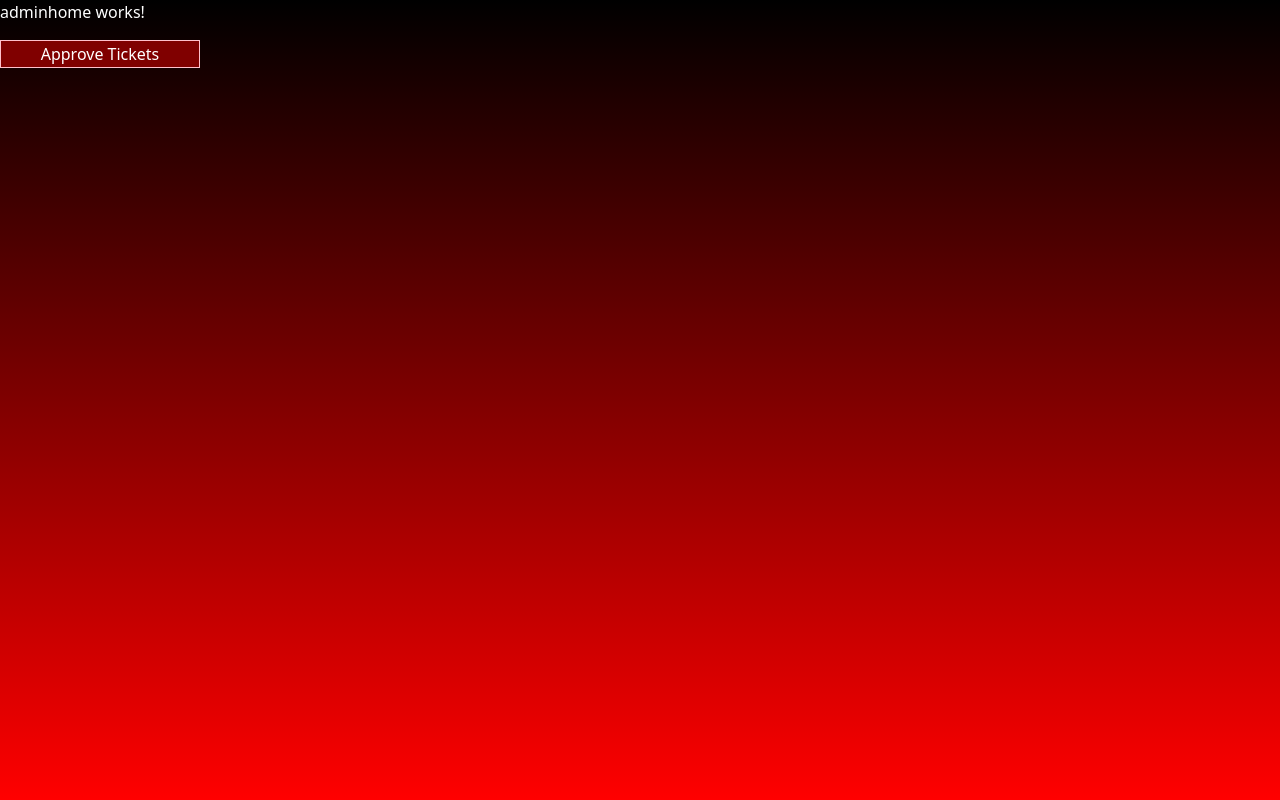
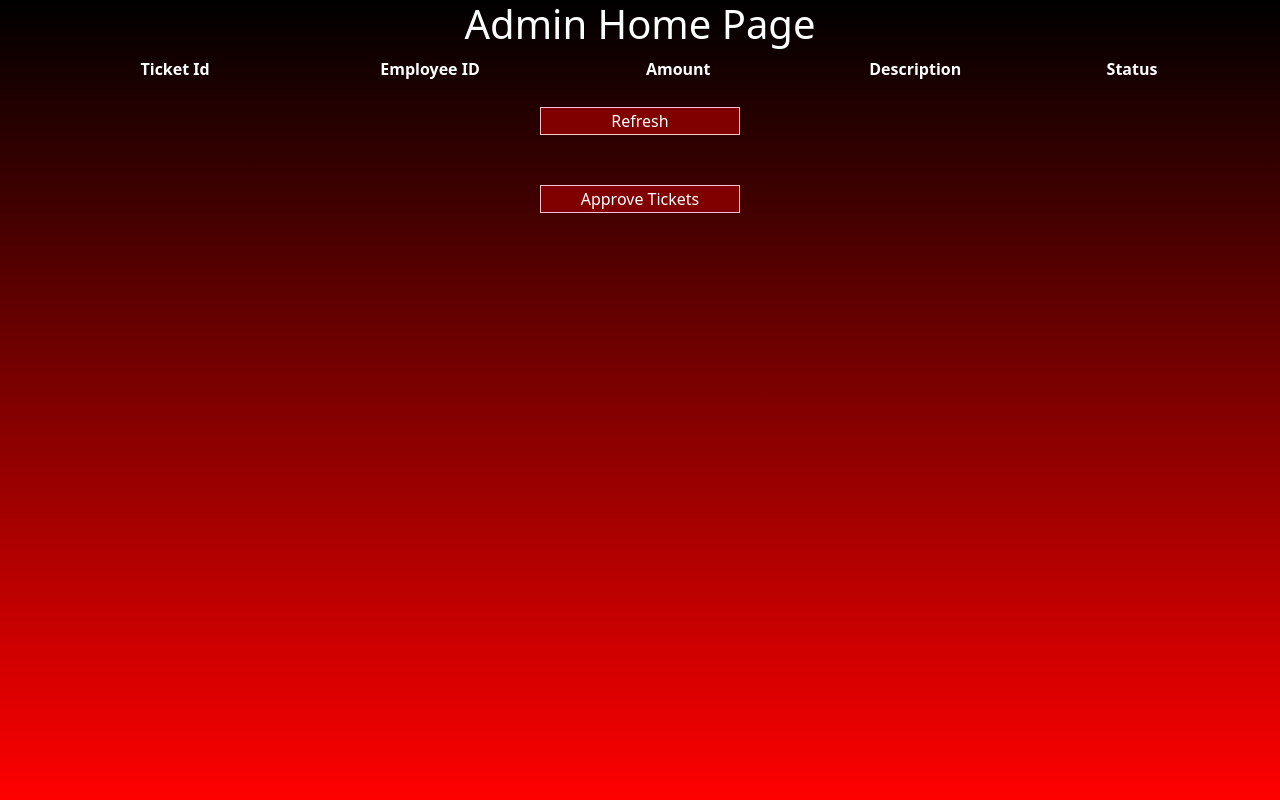
Before and after one commit to Smitty0078/RevatureLabs, an Angular app in the folder project_01_ERS/angular-front-end/: page /adminhome in a window 1280 px wide. Built offline with nearby package versions, Linux system fonts and the light colour scheme.

Commit message:
updated admin home and ticket approval

```diff
--- a/project_01_ERS/angular-front-end/src/app/adminhome/adminhome.component.html
+++ b/project_01_ERS/angular-front-end/src/app/adminhome/adminhome.component.html
@@ -1,2 +1,29 @@
-<p>adminhome works!</p>
-<button (click)="approveTickets()">Approve Tickets</button>
+
+<div class="container" style="text-align: center;">
+    <div class="row">
+        <h1>Admin Home Page</h1>
+    </div>
+    <div class="row">
+        <!-- <p><button (click)="signOut()" style="float: right; margin-bottom: 50px; margin-top: 10px; margin-right: 10px;">Sign Out</button></p> -->
+    </div>
+
+    <!-- use get to get all the tickets for current employee -->
+    <div class="row ticket_table" >
+        <table>
+            <tr>
+                <th>Ticket Id</th>
+                <th>Employee ID</th>
+                <th>Amount</th>
+                <th>Description</th>
+                <th>Status</th>
+            </tr>
+        </table>
+    </div>
+
+
+    <div>
+        <button (click)="refreshTable()" style="margin: 25px;">Refresh</button><br>
+        <button (click)="approveTickets()" style="margin: 25px;">Approve Tickets</button>
+    </div>
+
+</div>
--- a/project_01_ERS/angular-front-end/src/app/adminhome/adminhome.component.ts
+++ b/project_01_ERS/angular-front-end/src/app/adminhome/adminhome.component.ts
@@ -17,4 +17,8 @@ export class AdminhomeComponent implements OnInit {
     this.router.navigate(['ticketapproval'])
   }
 
+  refreshTable(){
+
+  }
+
 }
--- a/project_01_ERS/angular-front-end/src/app/ticketapproval/ticketapproval.component.html
+++ b/project_01_ERS/angular-front-end/src/app/ticketapproval/ticketapproval.component.html
@@ -1 +1,30 @@
-<p>ticketapproval works!</p>
+<div class="container" style="text-align: center;">
+    <div class="row">
+        <h1>Admin Home Page</h1>
+    </div>
+    <div class="row">
+        <!-- <p><button (click)="signOut()" style="float: right; margin-bottom: 50px; margin-top: 10px; margin-right: 10px;">Sign Out</button></p> -->
+    </div>
+
+    <!-- use get to get all the tickets for current employee -->
+    <div class="row ticket_table" >
+        <table>
+            <tr>
+                <th>Ticket Id</th>
+                <th>Employee ID</th>
+                <th>Amount</th>
+                <th>Description</th>
+                <th>Status</th>
+            </tr>
+        </table>
+    </div>
+
+
+    <div>
+        <button (click)="previous()" style="width: 20px; margin: 25px; padding:5px"><</button>
+        <button (click)="approve()" style="margin: 25px;">Approve</button>
+        <button (click)="deny()" style="margin: 25px;">Deny</button>
+        <button (click)="next()" style="width: 20px; margin: 25px; padding:5px">></button>
+    </div>
+
+</div>
--- a/project_01_ERS/angular-front-end/src/app/ticketapproval/ticketapproval.component.ts
+++ b/project_01_ERS/angular-front-end/src/app/ticketapproval/ticketapproval.component.ts
@@ -12,4 +12,20 @@ export class TicketapprovalComponent implements OnInit {
   ngOnInit(): void {
   }
 
+  approve(){
+
+  }
+
+  deny(){
+
+  }
+
+  previous(){
+
+  }
+
+  next(){
+
+  }
+
 }
```
Also changed, not shown: 1 other file (tests, documents, lock files or other folders).
